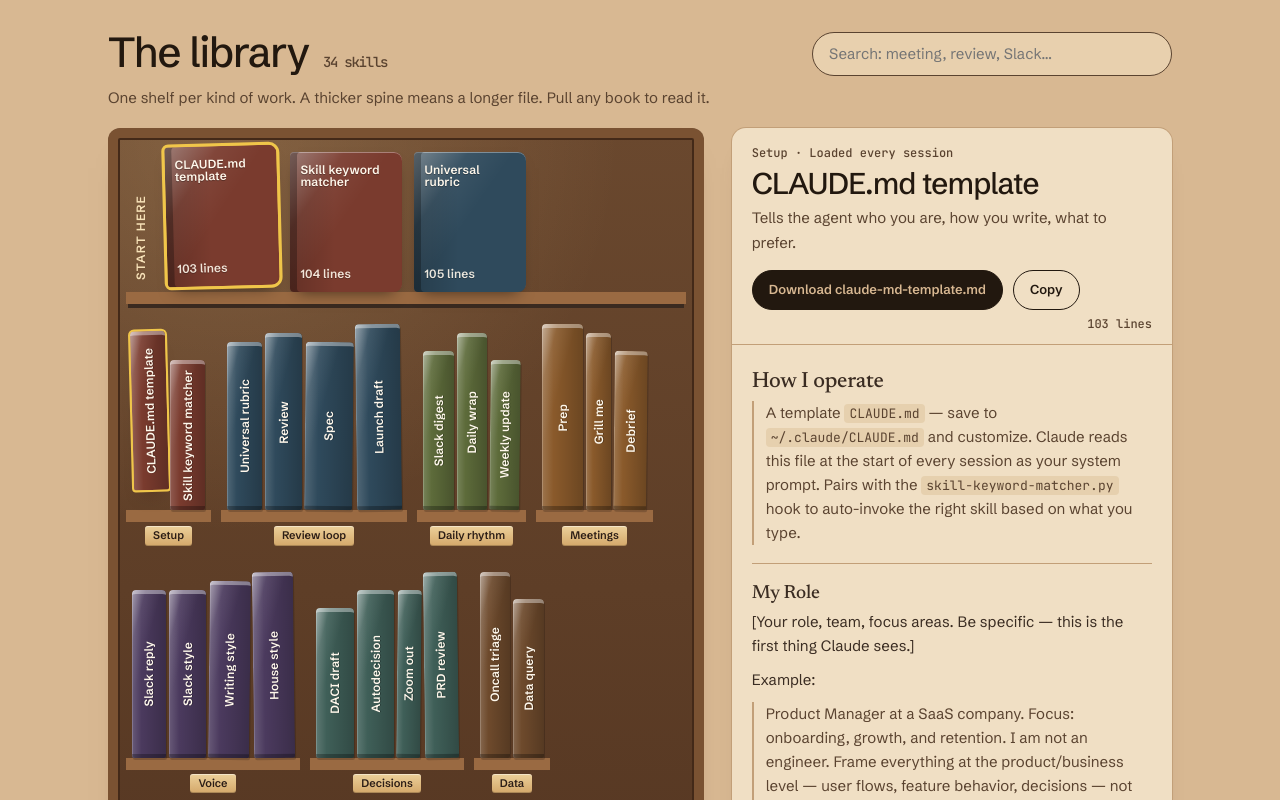
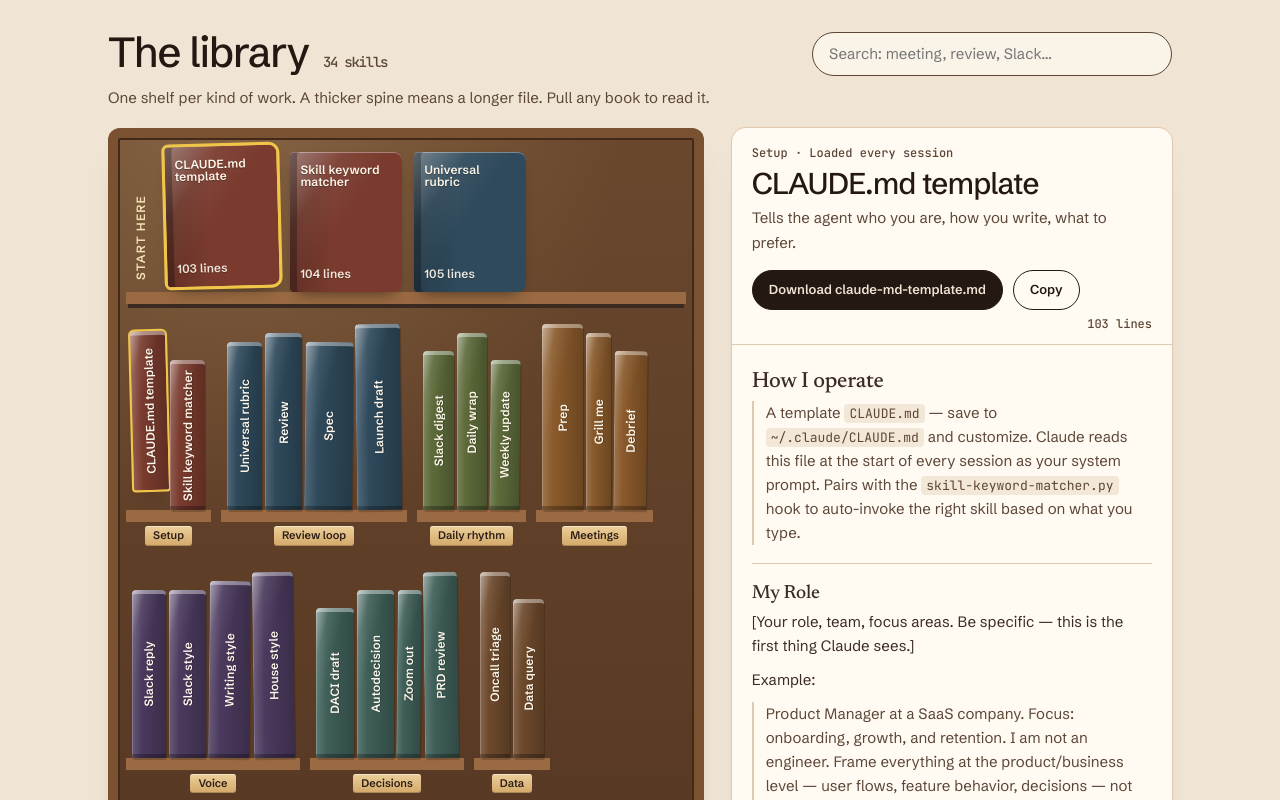
Before and after one commit to dswain8/personal-website, a React (Vite) app: page /build in a window 1280 px wide. Shown: the part 620-1420 px from the top of the page. Built offline with nearby package versions, Linux system fonts and the light colour scheme.

Commit message:
Restore lighter Build page parchment background
Revert the deeper oak tokens; the prior warm parchment read better.

Co-authored-by: dswain8 <dswain8@users.noreply.github.com>

```diff
--- a/public/radio.css
+++ b/public/radio.css
@@ -23,8 +23,8 @@
 }
 
 body[data-side="build"] {
-  --bg: #d8b892; --surface: #e8d0ae; --ink: #22180f; --ink-2: #5a4330;
-  --rule: #c29f78; --accent: #c23b16; --focus: #1f5fbf;
+  --bg: #f0e4d4; --surface: #faf3e8; --ink: #241912; --ink-2: #5c4636;
+  --rule: #e0c9ae; --accent: #c23b16; --focus: #1f5fbf;
 }
 body[data-side="quiet"] {
   --bg: #101218; --surface: #171a22; --ink: #e4dfd3; --ink-2: #a9a497;
@@ -1478,12 +1478,12 @@ body[data-side="build"] .book.cover[aria-pressed="true"] {
   transform: translateY(-6px) rotate(-1.5deg);
 }
 body[data-side="build"] .reader {
-  margin-top: 0; background: #f0dfc4;
-  box-shadow: 0 0 0 1px var(--rule), 0 14px 28px -22px rgba(70, 40, 15, .45);
+  margin-top: 0; background: #fffaf2;
+  box-shadow: 0 0 0 1px var(--rule), 0 14px 28px -22px rgba(70, 40, 15, .35);
 }
 body[data-side="build"] .rd-body { color: #3a2c22; }
-body[data-side="build"] .rd-body code { background: #e6d0ae; }
-body[data-side="build"] .rd-body pre { background: #ead6b4; border-color: #c9a882; }
+body[data-side="build"] .rd-body code { background: #f3e8d8; }
+body[data-side="build"] .rd-body pre { background: #f7eee2; border-color: #e4d2ba; }
 @media (max-width: 860px) {
   body[data-side="build"] .lib-body { grid-template-columns: 1fr; }
   body[data-side="build"] .bookcase { padding: 12px 10px 0; }
```
